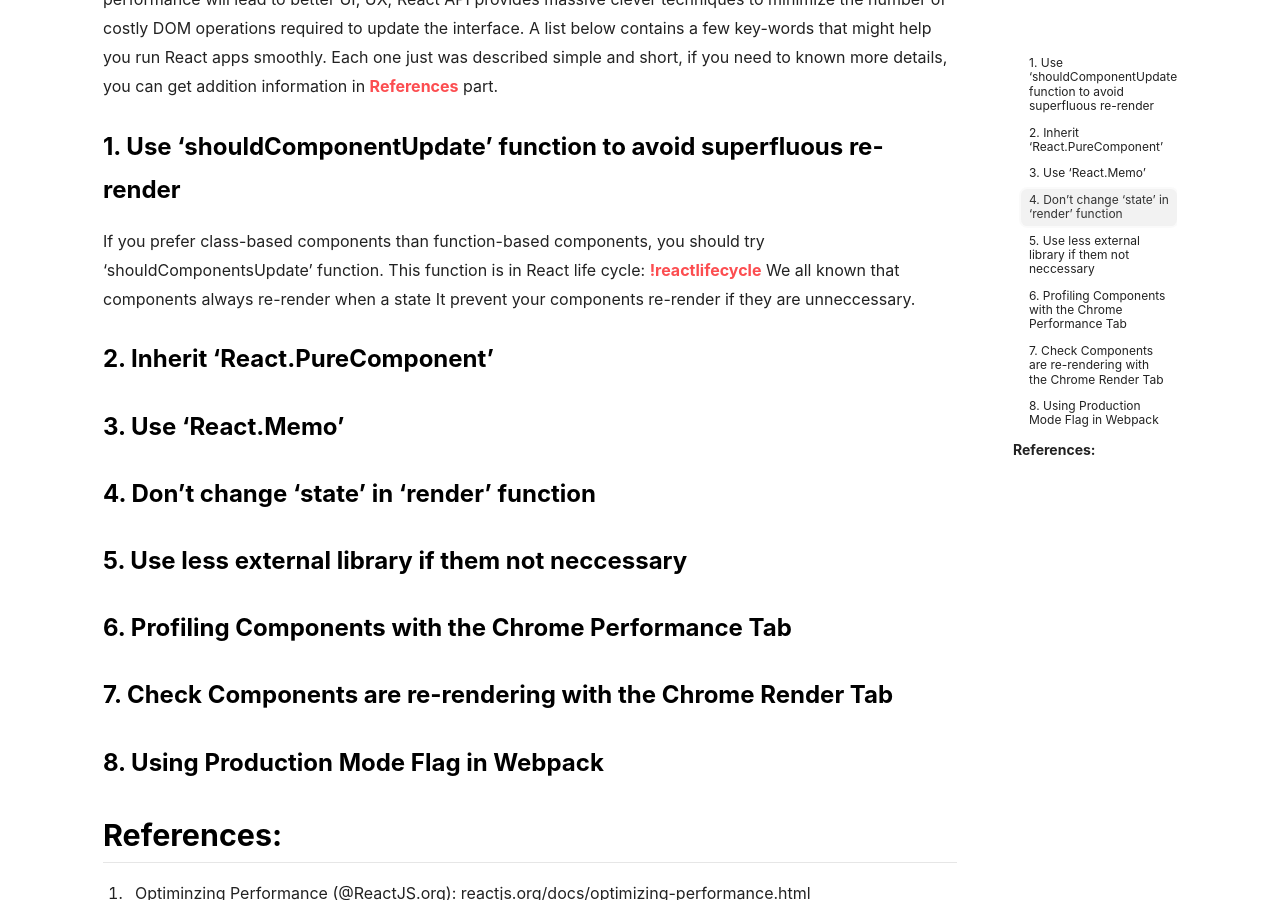
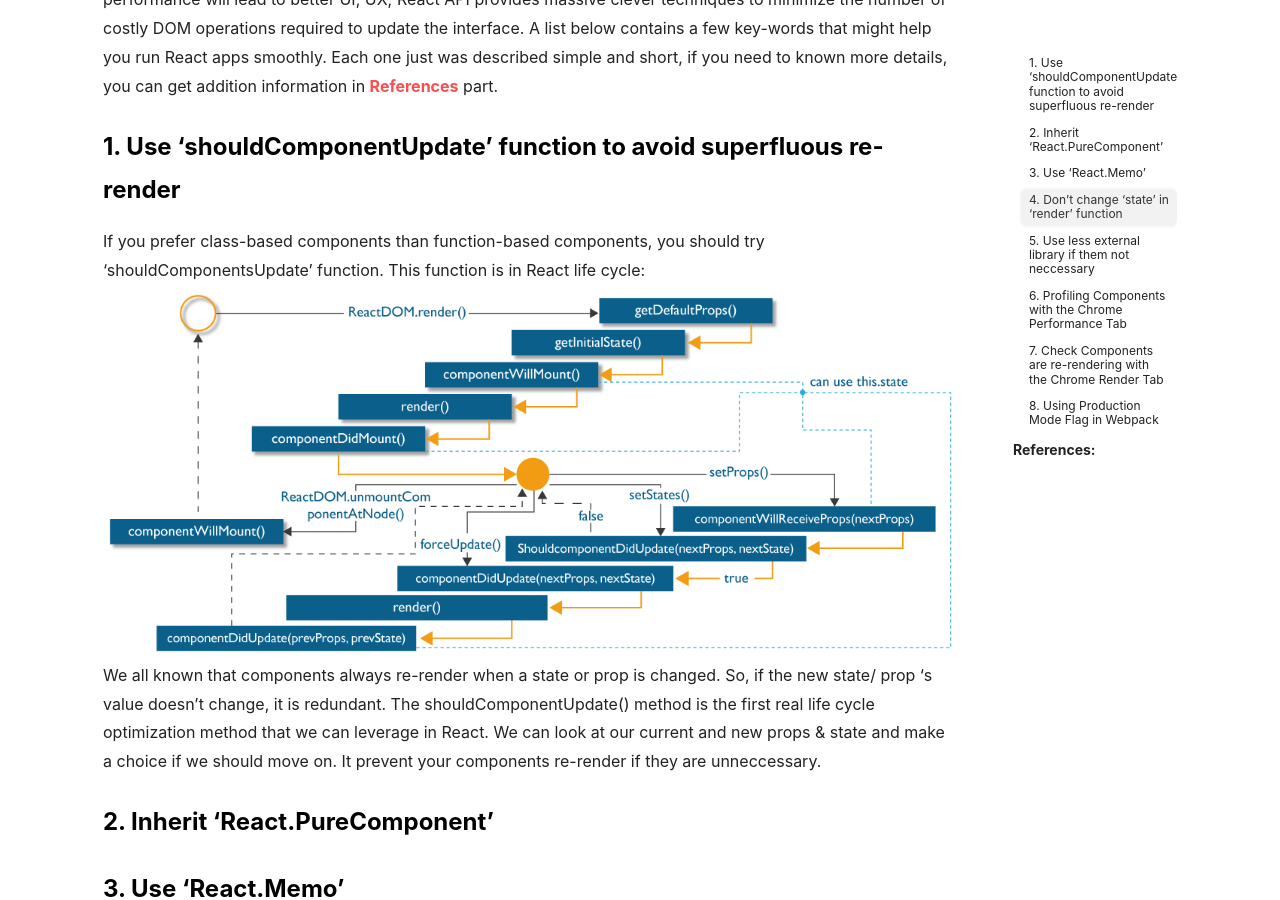
Before and after one commit to damminhtien/damminhtien.github.io, a Jekyll site: the page built from _posts/2019-10-07-Optimize_react.md, in a window 1280 px wide and 900 px high, scrolled down 905 px. Built offline with Jekyll 4.4.1, drawn with Linux system fonts in a browser that asks for light colours; nearby versions of some CDN libraries; emoji names are drawn with the system emoji font.

Commit message:
update optimize_app post

```diff
--- a/_posts/2019-10-07-Optimize_react.md
+++ b/_posts/2019-10-07-Optimize_react.md
@@ -16,12 +16,12 @@ article_header:
 
 @**LastUpdate**: 04/01/2020
 
-*Writing ReactJS code to run can be easy but writing ReactJS code efficiently is more difficult*. While better performance will lead to better UI, UX; React API provides massive clever techniques to minimize the number of costly DOM operations required to update the interface.  A list below contains a few key-words that might help you run React apps smoothly. Each one just was described simple and short, if you need to known more details, you can get addition information in [References](#References) part.
+*Writing ReactJS code to run can be easy but writing ReactJS code efficiently is more difficult*. While better performance will lead to better UI, UX; React API provides massive clever techniques to minimize the number of costly DOM operations required to update the interface.  A list below contains a few key-words that might help you run React apps smoothly. Each one just was described simple and short, if you need to known more details, you can get addition information in [References](#references) part.
 
 ### 1. Use 'shouldComponentUpdate' function to avoid superfluous re-render
 If you prefer class-based components than function-based components, you should try 'shouldComponentsUpdate' function. This function is in React life cycle:
-[!reactlifecycle](/assets/images/reactlifecycle.png)
-We all known that components always re-render when a state It prevent your components re-render if they are unneccessary.
+![reactlifecycle](/assets/images/reactlifecycle.png)
+We all known that components always re-render when a state or prop is changed. So, if the new state/ prop 's value doesn't change, it is redundant. The shouldComponentUpdate() method is the first real life cycle optimization method that we can leverage in React. We can look at our current and new props & state and make a choice if we should move on. It prevent your components re-render if they are unneccessary.
 
 ### 2. Inherit 'React.PureComponent'
 
```
